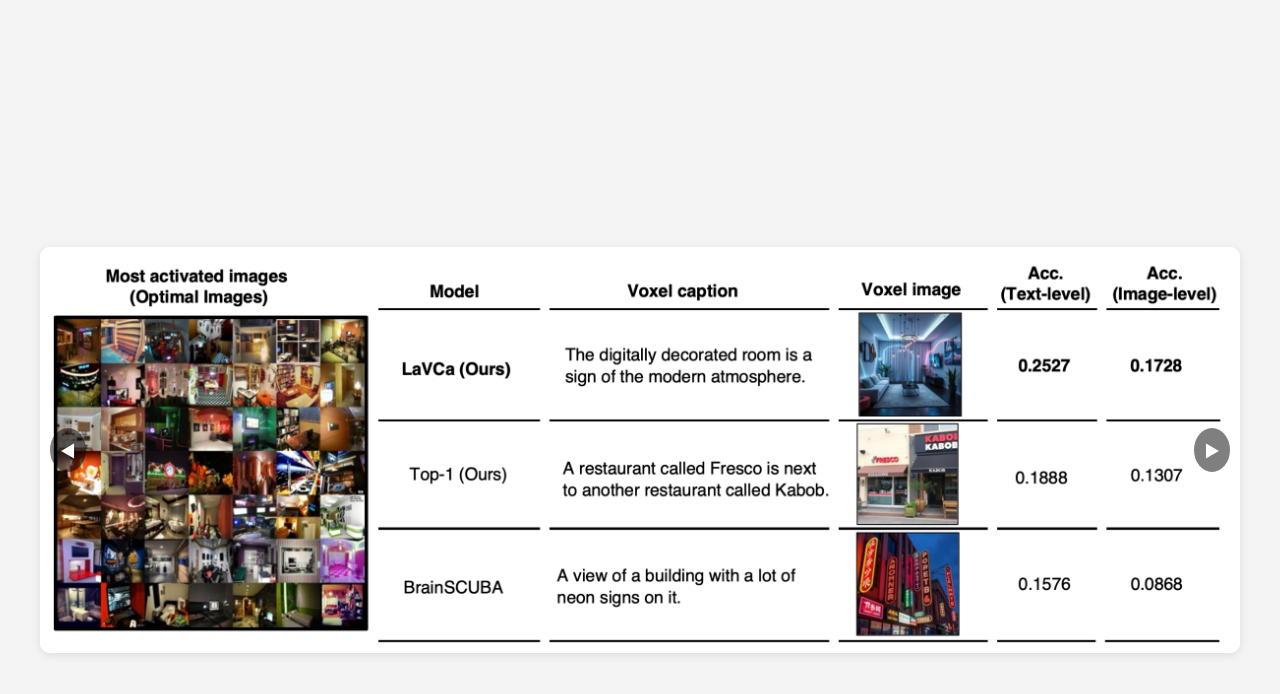
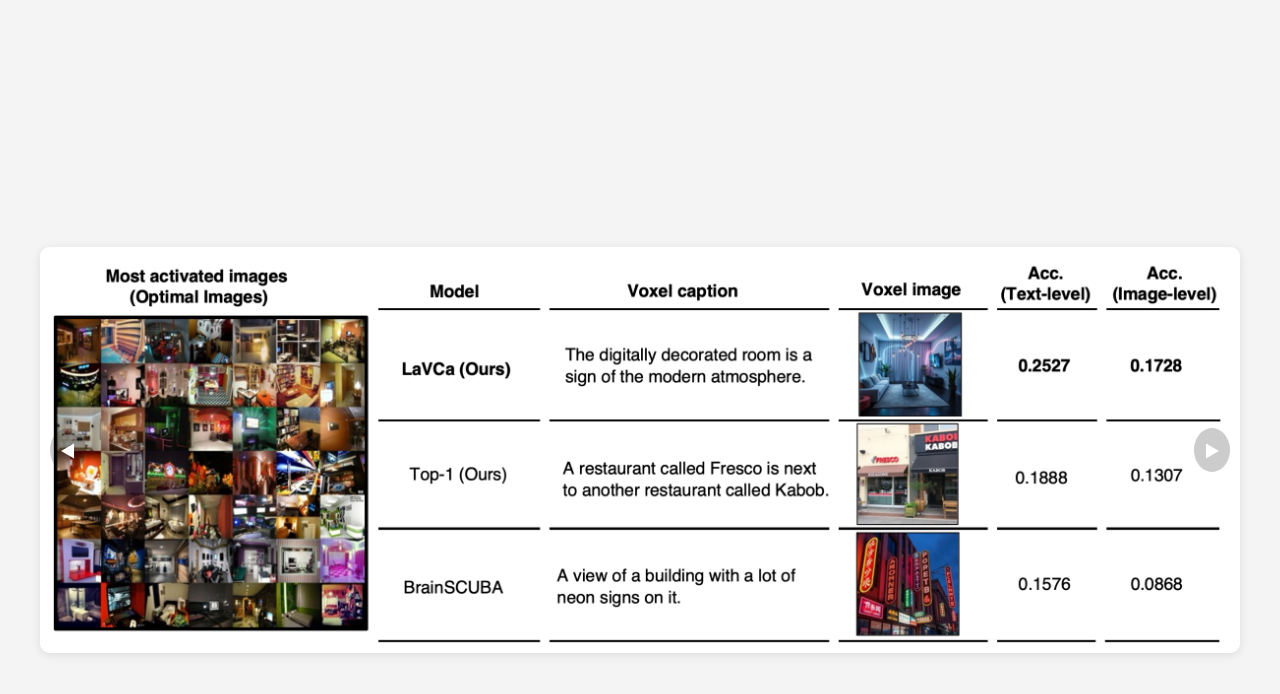
Before and after one commit to suyamat/suyamat.github.io, a Jekyll site: the page proj_elements/carousel.html, which Jekyll copies as it is, in a window 1280 px wide. Shown: the top 694 px of the page. Built offline with Jekyll 4.4.1, drawn with Linux system fonts in a browser that asks for light colours.

Commit message:
Modity carousel

```diff
--- a/proj_elements/carousel.html
+++ b/proj_elements/carousel.html
@@ -39,7 +39,7 @@
       position: absolute;
       top: 50%;
       transform: translateY(-50%);
-      background: rgba(0,0,0,0.5);
+      background: rgba(0,0,0,0.2);
       color: #fff;
       border: none;
       padding: 10px;
```
